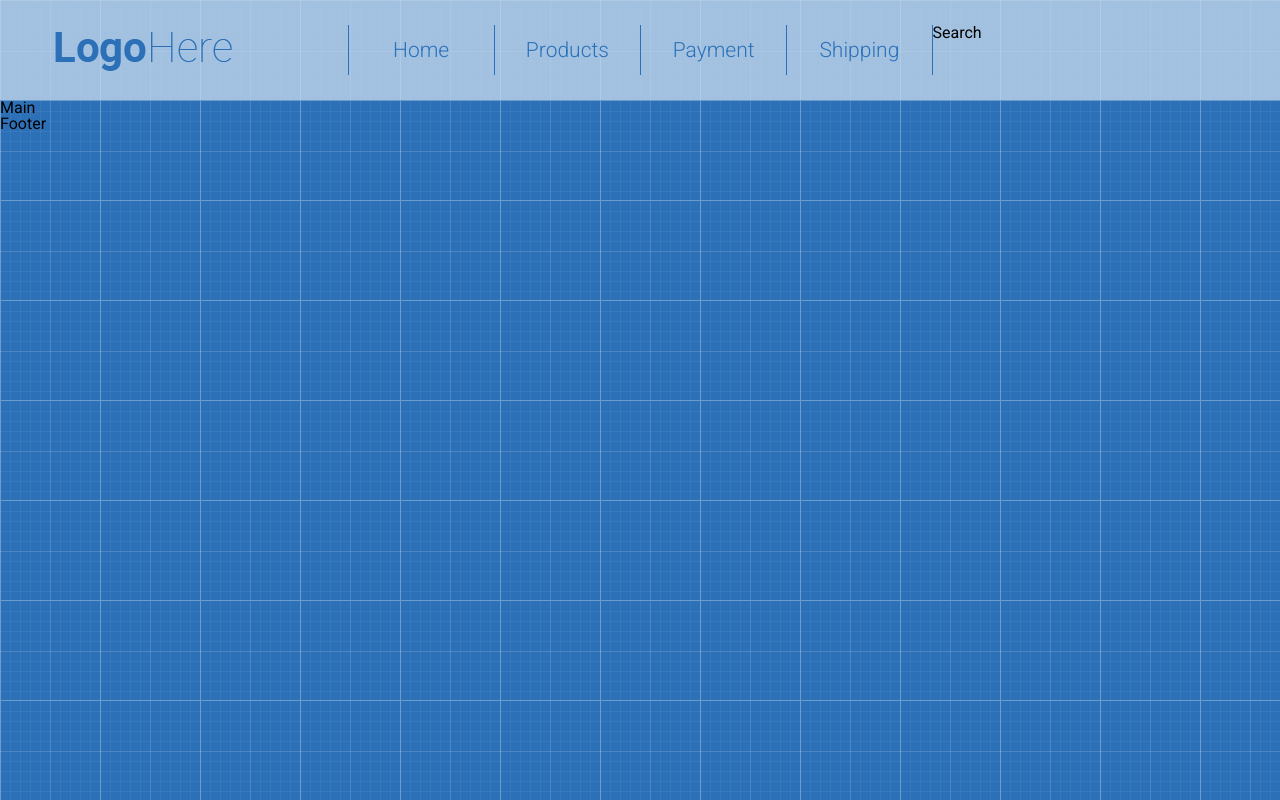
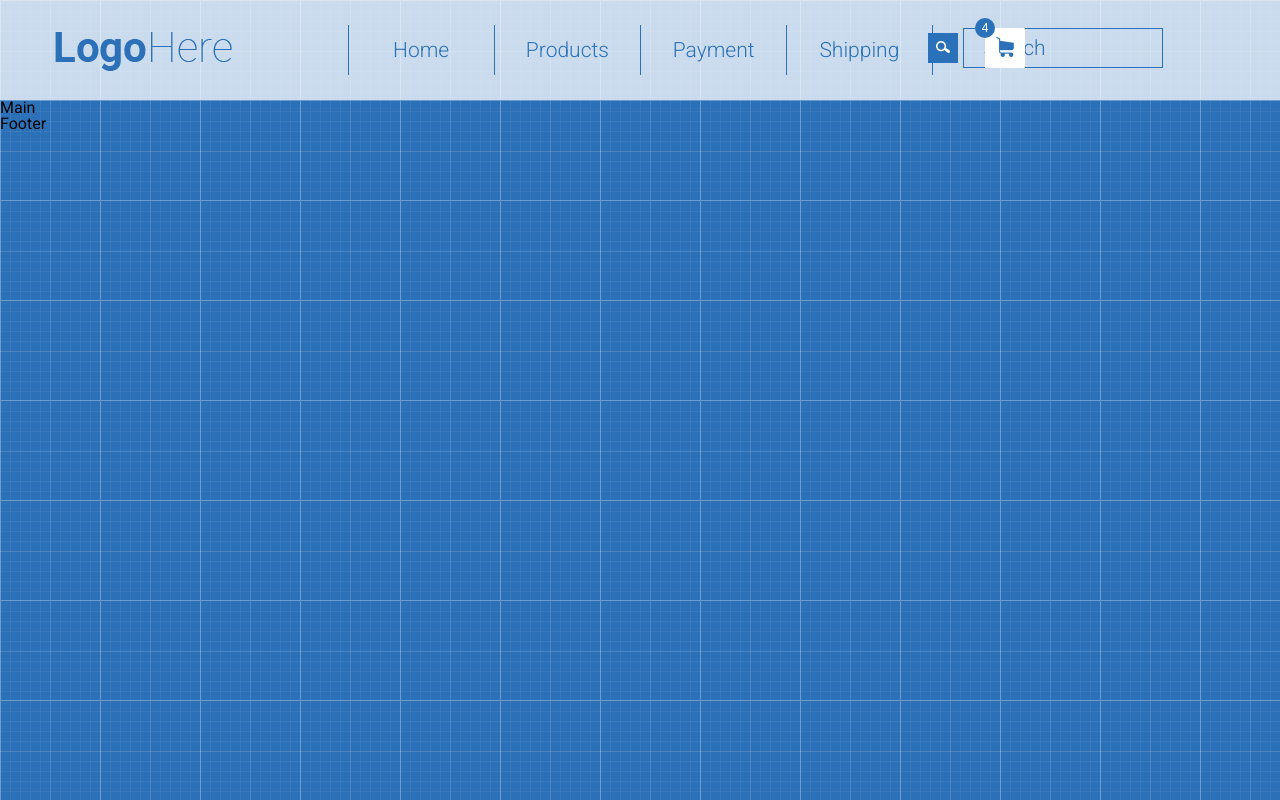
Before and after one commit to VitalikTR/VitalikTR.github.io, a plain HTML site: page index.html in a window 1280 px wide. Drawn offline with Linux system fonts and the light colour scheme.

Commit message:
create and add search and basket

```diff
--- a/index.html
+++ b/index.html
@@ -27,7 +27,17 @@
                         </ul>
                     </nav>
                 </div>
-                <div class="col-md-3">Search</div>
+                <div class="col-md-3">
+                    <div class="col-md-2" >
+                        <form class="search" action="" method="">
+                            <input type="search" placeholder="search">
+                            <button class="btn-search" type="submit"><img src="img/search.png"></button>
+                        </form>
+                    </div>
+                    <div class="col-md-1">
+                        <button class="btn-basket" type="submit"><img src="img/basket.png"><span>4</span></button>
+                    </div>
+                </div>
             </div>
         </div>
     </header>
--- a/reset.css
+++ b/reset.css
@@ -10,7 +10,7 @@ table, caption, tbody, tfoot, thead, tr, th, td,
 article, aside, canvas, details, embed,
 figure, figcaption, footer, header, hgroup,
 menu, nav, output, ruby, section, summary,
-time, mark, audio, video {
+time, mark, audio, video{
 	margin: 0;
 	padding: 0;
 	border: 0;
--- a/style.css
+++ b/style.css
@@ -12,14 +12,14 @@ body{
     margin: 0 auto;
 }
 
-.row:after,.menu:after{
+.row:after,.menu:after,.search:after,.btn-basket:after{
     content: "";
     display: block;
     clear: both;
 }
 
 .header{
-    background-color: rgba(202, 219, 237, 0.75);
+    background-color: rgba(255, 255, 255, 0.75);;
     padding: 25px 0;
 }
 
@@ -64,3 +64,87 @@ body{
     background-color: #2b71b9;
     color: white;
 }
+
+.col-md-2{
+    width: 249px;
+}
+
+.col-md-1{
+    width: 51px;
+}
+
+.search{
+    width: 200px;
+    line-height: 50px;
+    margin-left:30px;
+}
+
+.search input{
+    width: 200px;
+    height: 40px;
+    /* margin-left: 30px;
+    margin-right: 30px; */
+    padding-left: 20px;
+    font-size: 21px;
+    font-weight: 300;
+    font-family: inherit;
+    color: #2b71b9;
+    border-style: solid;
+    border-color: #2b71b9;
+    border-width: 1px;
+    background-color: inherit;
+}
+
+.search input::placeholder{
+    color: #2b71b9;
+ }
+
+ .btn-search{
+    height: 30px;
+    width: 30px;
+    padding: 0;
+    /* margin-top: 4px;
+    margin-right: 4px; */
+    position: absolute;
+    top: 33px;
+    right: 322px;
+    background: #2b71b9;
+    cursor: pointer;
+    border-style: none;
+ }
+
+
+ .btn-basket {
+    height: 40px;
+    width: 40px;
+    padding: 0;
+    position: absolute;
+    top: 28px;
+    right: 255px;
+    background: white;
+    cursor: pointer;
+    border: none;
+  }
+
+  span{
+      display: block;
+      width: 20px;
+      height: 20px;
+      line-height: 20px;
+      border-radius: 50px;
+      background-color: #2b71b9;
+      color: white;
+      font-size: 12px;
+      font-weight: 400;
+      font-family: inherit;
+      position: absolute;
+      right: 30px;
+      bottom: 30px;
+  }
+  /* .btn-basket:before {
+    content: "\f1db";
+    font-family: FontAwesome;
+    color: #F9F0DA;
+    font-size: 20px;
+    font-weight: bold;
+  } */
```
Also changed, not shown: img/basket.png (added), img/search.png (added).
